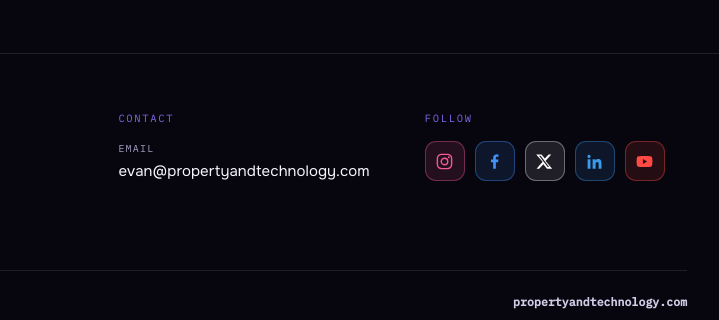
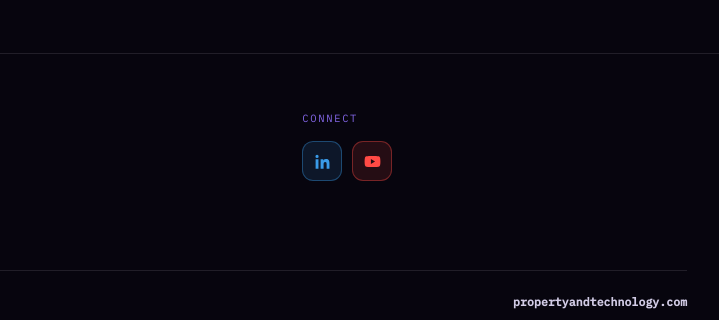
Before and after one commit to eh2homes-dot/PropertyandTechnology, a plain HTML site: page index.html in a window 1280 px wide. Shown: the part 1745-2065 px from the top of the page, 456-1175 px from the left. Drawn offline with nearby package versions, Linux system fonts and the light colour scheme.

Commit message:
Update index.html

```diff
--- a/index.html
+++ b/index.html
@@ -449,11 +449,10 @@
   }
   .foot-grid{
     display:grid;
-    grid-template-columns:1.5fr 1fr minmax(245px, 1fr);
+    grid-template-columns:1.5fr minmax(245px, 1fr);
     gap:44px;
     align-items:start;
   }
-  @media (max-width:860px){.foot-grid{grid-template-columns:1fr 1fr;gap:34px;}}
   @media (max-width:560px){.foot-grid{grid-template-columns:1fr;gap:30px;}}
 
   footer .fmark{
@@ -1182,36 +1181,14 @@ END TICKER + SHOWCASE -->
     </div>
 
     <div id="contact">
-      <div class="foot-h">Contact</div>
-      <a class="foot-line" href="mailto:evan@propertyandtechnology.com"><span class="lbl">Email</span>evan@propertyandtechnology.com</a>
-    </div>
-
-    <div>
-      <div class="foot-h">Follow</div>
+      <div class="foot-h">Connect</div>
       <div class="social-row">
-        <a class="social ig" href="#" aria-label="Instagram">
-          <svg viewBox="0 0 24 24" fill="none" stroke="currentColor" stroke-width="1.8" aria-hidden="true">
-            <rect x="3" y="3" width="18" height="18" rx="5.4"/>
-            <circle cx="12" cy="12" r="4.1"/>
-            <circle cx="17.4" cy="6.6" r="1.15" fill="currentColor" stroke="none"/>
-          </svg>
-        </a>
-        <a class="social fb" href="#" aria-label="Facebook">
-          <svg viewBox="0 0 24 24" fill="currentColor" aria-hidden="true">
-            <path d="M13.7 21v-8.2h2.8l.42-3.2H13.7V7.54c0-.93.26-1.56 1.59-1.56h1.7V3.12A22.7 22.7 0 0 0 14.51 3c-2.46 0-4.15 1.5-4.15 4.26V9.6H7.55v3.2h2.81V21z"/>
-          </svg>
-        </a>
-        <a class="social xt" href="#" aria-label="X (formerly Twitter)">
-          <svg viewBox="0 0 24 24" fill="currentColor" aria-hidden="true">
-            <path d="M17.2 3h3.3l-7.2 8.24L21.75 21h-6.6l-4.6-5.62L5.25 21H1.94l7.7-8.8L1.5 3h6.77l4.16 5.14zm-1.16 16.02h1.83L7.06 4.88H5.1z"/>
-          </svg>
-        </a>
         <a class="social li" href="#" aria-label="LinkedIn">
           <svg viewBox="0 0 24 24" fill="currentColor" aria-hidden="true">
             <path d="M5.1 3.6a2.02 2.02 0 1 0 0 4.04 2.02 2.02 0 0 0 0-4.04M3.3 9.13h3.6V21H3.3zM9.6 9.13h3.45v1.62h.05a3.79 3.79 0 0 1 3.4-1.87c3.64 0 4.31 2.39 4.31 5.5V21h-3.6v-5.35c0-1.28-.02-2.92-1.78-2.92-1.78 0-2.05 1.39-2.05 2.83V21H9.6z"/>
           </svg>
         </a>
-        <a class="social yt" href="#" aria-label="YouTube">
+        <a class="social yt" href="https://www.youtube.com/@PropertyandTechnologyMedia" target="_blank" rel="noopener noreferrer" aria-label="YouTube">
           <svg viewBox="0 0 24 24" fill="currentColor" aria-hidden="true">
             <path d="M21.58 7.19a2.51 2.51 0 0 0-1.77-1.78C18.25 5 12 5 12 5s-6.25 0-7.81.41A2.51 2.51 0 0 0 2.42 7.2 26.2 26.2 0 0 0 2 12a26.2 26.2 0 0 0 .42 4.81 2.51 2.51 0 0 0 1.77 1.78C5.75 19 12 19 12 19s6.25 0 7.81-.41a2.51 2.51 0 0 0 1.77-1.78A26.2 26.2 0 0 0 22 12a26.2 26.2 0 0 0-.42-4.81M10 15.02V8.98L15.2 12z"/>
           </svg>
```
